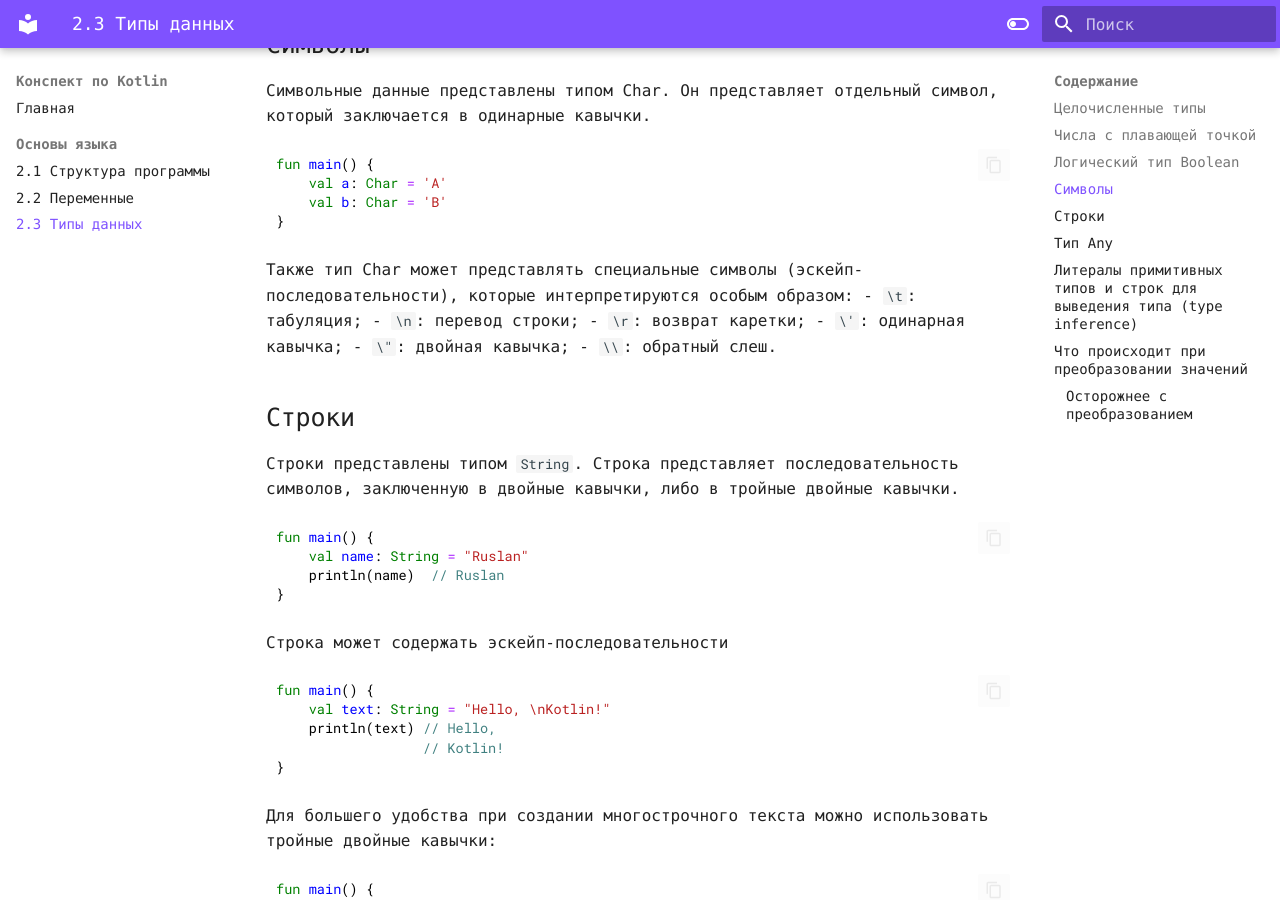
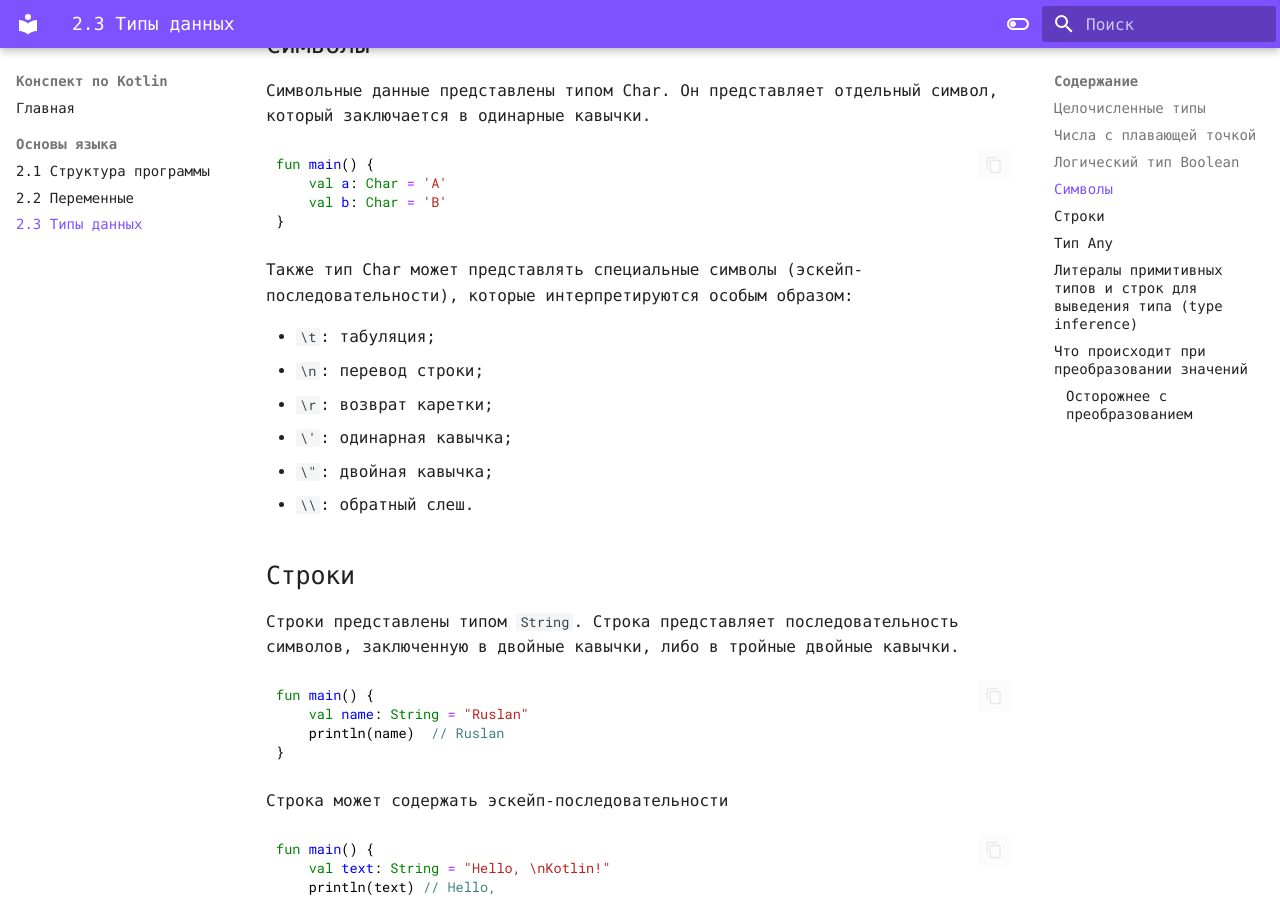
Before and after one commit to rzangizyarov/metanit_kotlin_abstract, an MkDocs documentation site: the page built from docs/2_3.md, in a window 1280 px wide and 900 px high, scrolled down 2288 px. Built offline with MkDocs 1.6.1 and Material for MkDocs 9.7.7, drawn with Linux system fonts in a browser that asks for light colours; some web fonts are replaced; some of the changed lines change nothing that is shown; some of the changed text lies outside the part shown.

Commit message:
Правка

````diff
--- a/docs/2_3.md
+++ b/docs/2_3.md
@@ -97,6 +97,7 @@ fun main() {
 ```
 
 Также тип Char может представлять специальные символы (эскейп-последовательности), которые интерпретируются особым образом:
+
 - `\t`: табуляция;
 - `\n`: перевод строки;
 - `\r`: возврат каретки;
@@ -171,6 +172,7 @@ val name = "Tom"   // Содержимое двойных, либо трёх д
 ## Что происходит при преобразовании значений
 
 Каждый числовой объект содержит следующие методы для преобразования:
+
 - `.toByte()`;
 - `.toShort()`;
 - `.toInt()`;
@@ -185,7 +187,7 @@ fun main() {
 }
 ```
 
-При преобразовании будет создан новый объект типа `Int` со значением `5`. Компилятор видит, что метод `.toInt()` вовзращает объект типа `Int`, поэтому переменной `b` будет присвоен тип `Int`. В `b` сохраняется ссылка на объект `a`.
+При преобразовании будет создан новый объект типа `Int` со значением `5`. Компилятор видит, что метод `.toInt()` возвращает объект типа `Int`, поэтому переменной `b` будет присвоен тип `Int`. В `b` сохраняется ссылка на объект `5`.
 
 Такое решение хорошо работает, если вы преобразуете значение к типу большей разрядности. Но что делать, если новый объект слишком мал для хранения значения?
 
````
